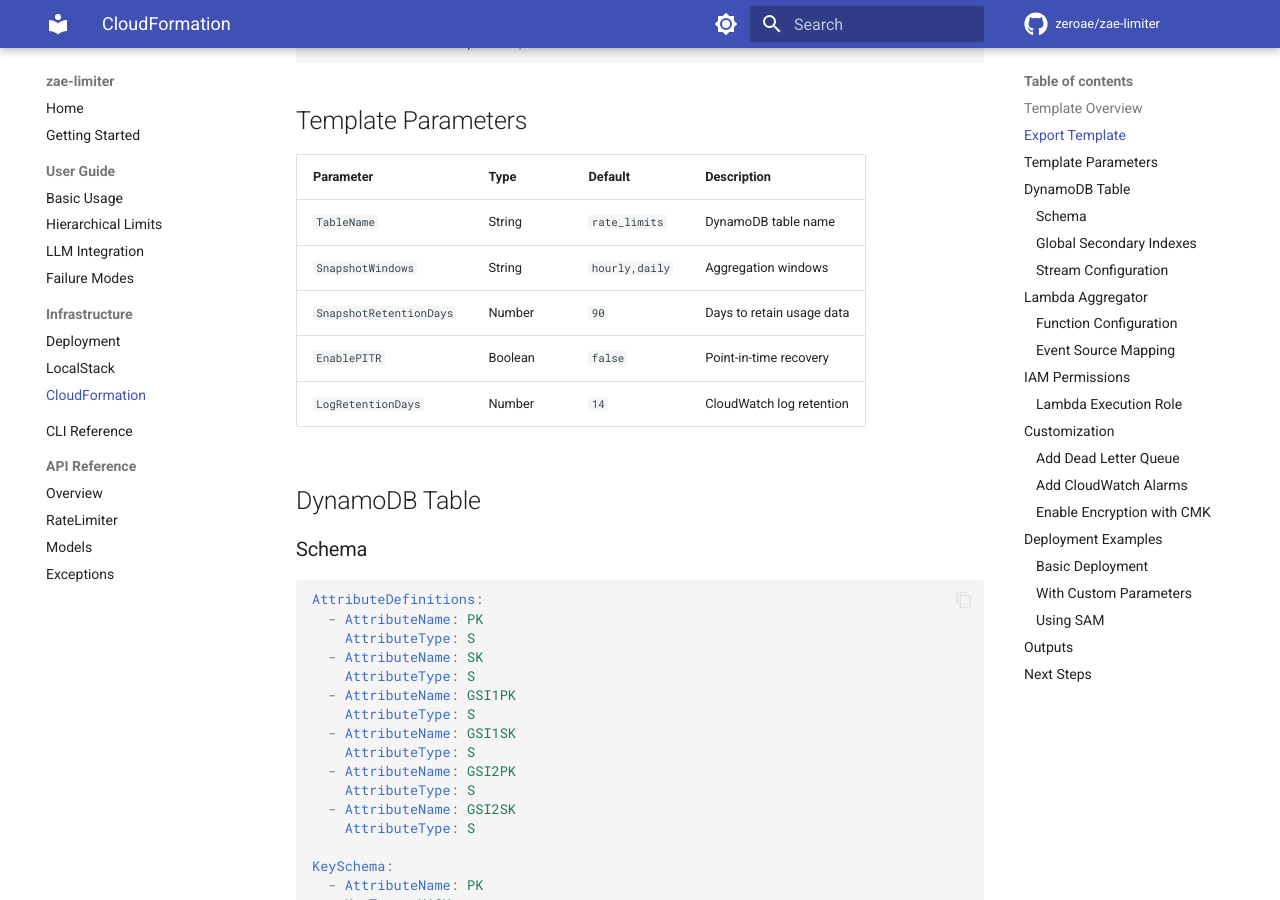
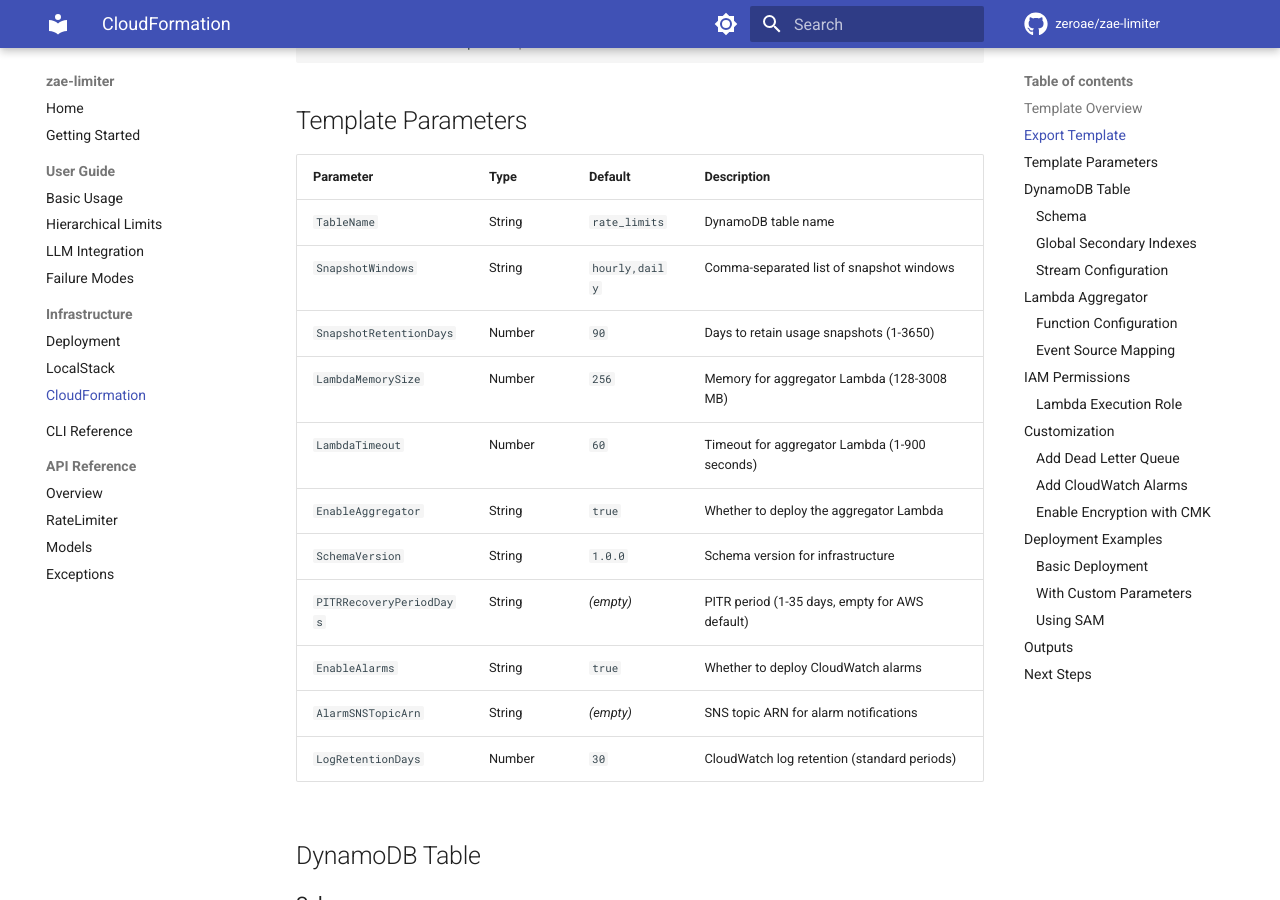
Before and after one commit to zeroae/zae-limiter, an MkDocs documentation site: the page built from docs/infra/cloudformation.md, in a window 1280 px wide and 900 px high, scrolled down 884 px. Built offline with MkDocs 1.6.1 and Material for MkDocs 9.7.7, drawn with Linux system fonts in a browser that asks for light colours; comment, search, counter and statistics services are not loaded; the version menu is left out; some of the changed text lies outside the part shown.

Commit message:
📝 docs: address PR review comments
- Fix as_dict() output to match actual implementation (limits array, not
  violations/passed)
- Add complete exception hierarchy documentation
- Document additional exceptions: EntityNotFoundError, EntityExistsError,
  StackAlreadyExistsError, InfrastructureNotFoundError, VersionMismatchError,
  IncompatibleSchemaError
- Add Lease/SyncLease to public exports
- Fix CFN template parameters to match actual template
- Update LogRetentionDays default (14 → 30)
- Replace EnablePITR with PITRRecoveryPeriodDays

Co-Authored-By: Claude Opus 4.5 <noreply@anthropic.com>

````diff
--- a/docs/infra/cloudformation.md
+++ b/docs/infra/cloudformation.md
@@ -44,10 +44,16 @@ zae-limiter cfn-template | less
 | Parameter | Type | Default | Description |
 |-----------|------|---------|-------------|
 | `TableName` | String | `rate_limits` | DynamoDB table name |
-| `SnapshotWindows` | String | `hourly,daily` | Aggregation windows |
-| `SnapshotRetentionDays` | Number | `90` | Days to retain usage data |
-| `EnablePITR` | Boolean | `false` | Point-in-time recovery |
-| `LogRetentionDays` | Number | `14` | CloudWatch log retention |
+| `SnapshotWindows` | String | `hourly,daily` | Comma-separated list of snapshot windows |
+| `SnapshotRetentionDays` | Number | `90` | Days to retain usage snapshots (1-3650) |
+| `LambdaMemorySize` | Number | `256` | Memory for aggregator Lambda (128-3008 MB) |
+| `LambdaTimeout` | Number | `60` | Timeout for aggregator Lambda (1-900 seconds) |
+| `EnableAggregator` | String | `true` | Whether to deploy the aggregator Lambda |
+| `SchemaVersion` | String | `1.0.0` | Schema version for infrastructure |
+| `PITRRecoveryPeriodDays` | String | _(empty)_ | PITR period (1-35 days, empty for AWS default) |
+| `EnableAlarms` | String | `true` | Whether to deploy CloudWatch alarms |
+| `AlarmSNSTopicArn` | String | _(empty)_ | SNS topic ARN for alarm notifications |
+| `LogRetentionDays` | Number | `30` | CloudWatch log retention (standard periods) |
 
 ## DynamoDB Table
 
@@ -265,9 +271,10 @@ aws cloudformation deploy \
     --stack-name zae-limiter-prod \
     --parameter-overrides \
         TableName=prod_rate_limits \
-        EnablePITR=true \
+        PITRRecoveryPeriodDays=35 \
         SnapshotRetentionDays=365 \
         LogRetentionDays=90 \
+        EnableAlarms=true \
     --capabilities CAPABILITY_NAMED_IAM
 ```
 
````
Also changed, not shown: docs/api/exceptions.md (+83 -17 lines), docs/api/index.md (+20 -4 lines).
